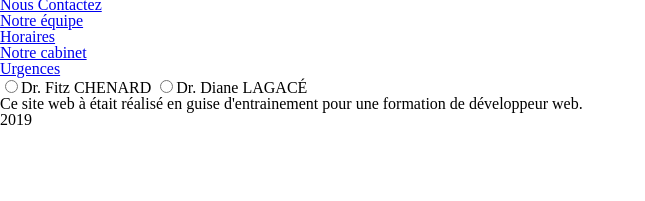
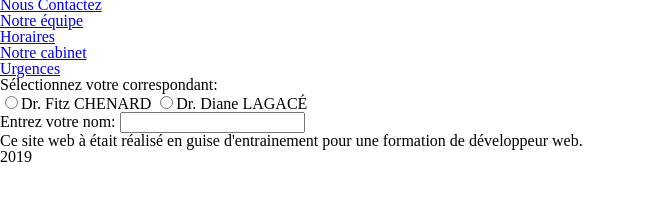
Before and after one commit to BenBenharrat/livraison02-cabinetmedical, a plain HTML site: page contact.html in a window 1280 px wide. Shown: the part 289-490 px from the top of the page, without its empty margins (0-645 px from the left). Drawn offline with Linux system fonts and the light colour scheme.

Commit message:
contact.html : some formattin on the form

```diff
--- a/contact.html
+++ b/contact.html
@@ -35,8 +35,11 @@
     </header>
     <main>
         <form>
-            <input type="radio" name="doctor"><label for="doctor">Dr. Fitz CHENARD</label>
-            <input type="radio" name="doctor"><label for="doctor">Dr. Diane LAGACÉ</label>
+            <span>Sélectionnez votre correspondant: <br></span>
+            <input type="radio" name="doctor" value="doctor"><label for="doctor">Dr. Fitz CHENARD</label>
+            <input type="radio" name="doctor" value="doctor"><label for="doctor">Dr. Diane LAGACÉ <br></label>
+            <span>Entrez votre nom:</span>
+            <input type="text">
         </form>
     </main>
     <footer>
```
